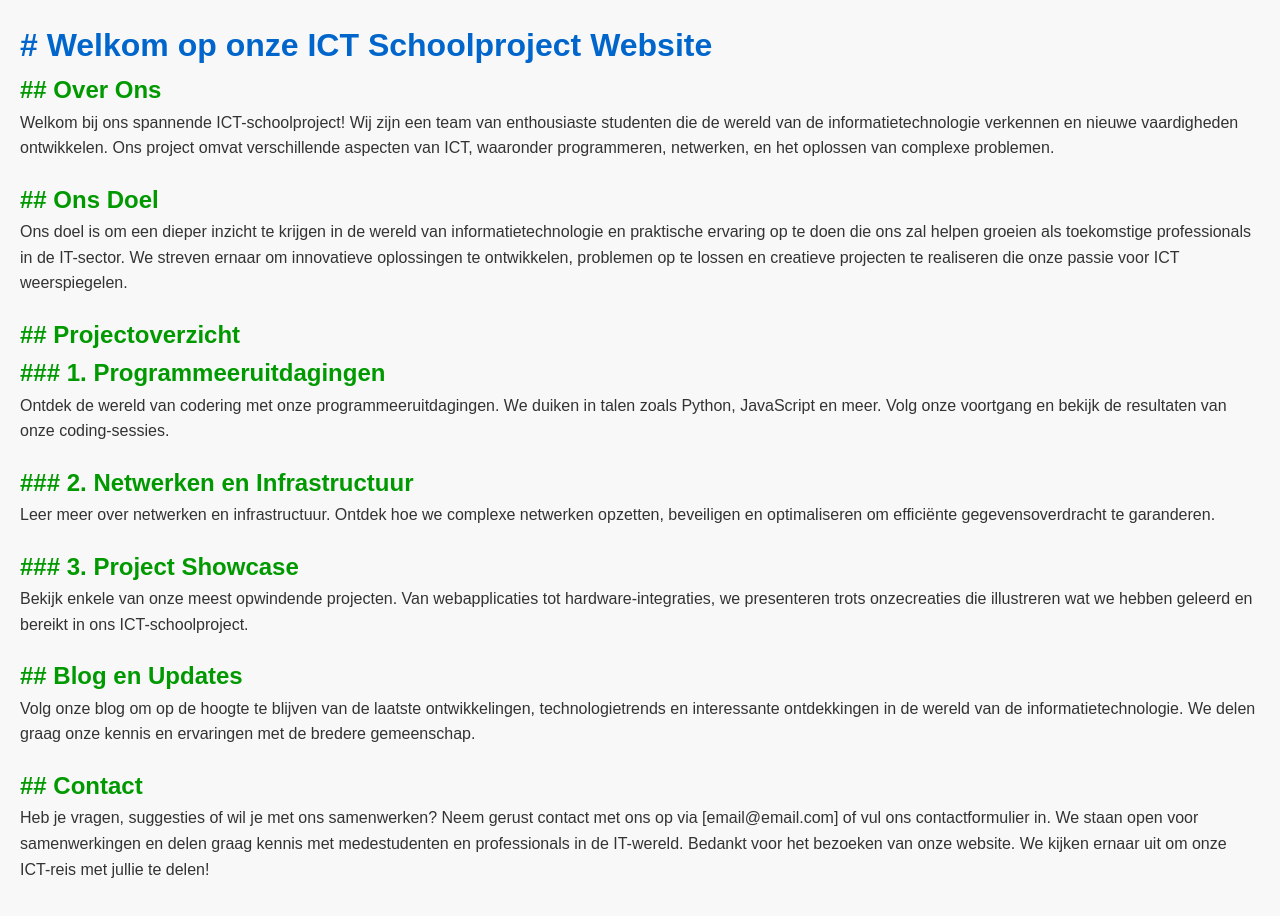
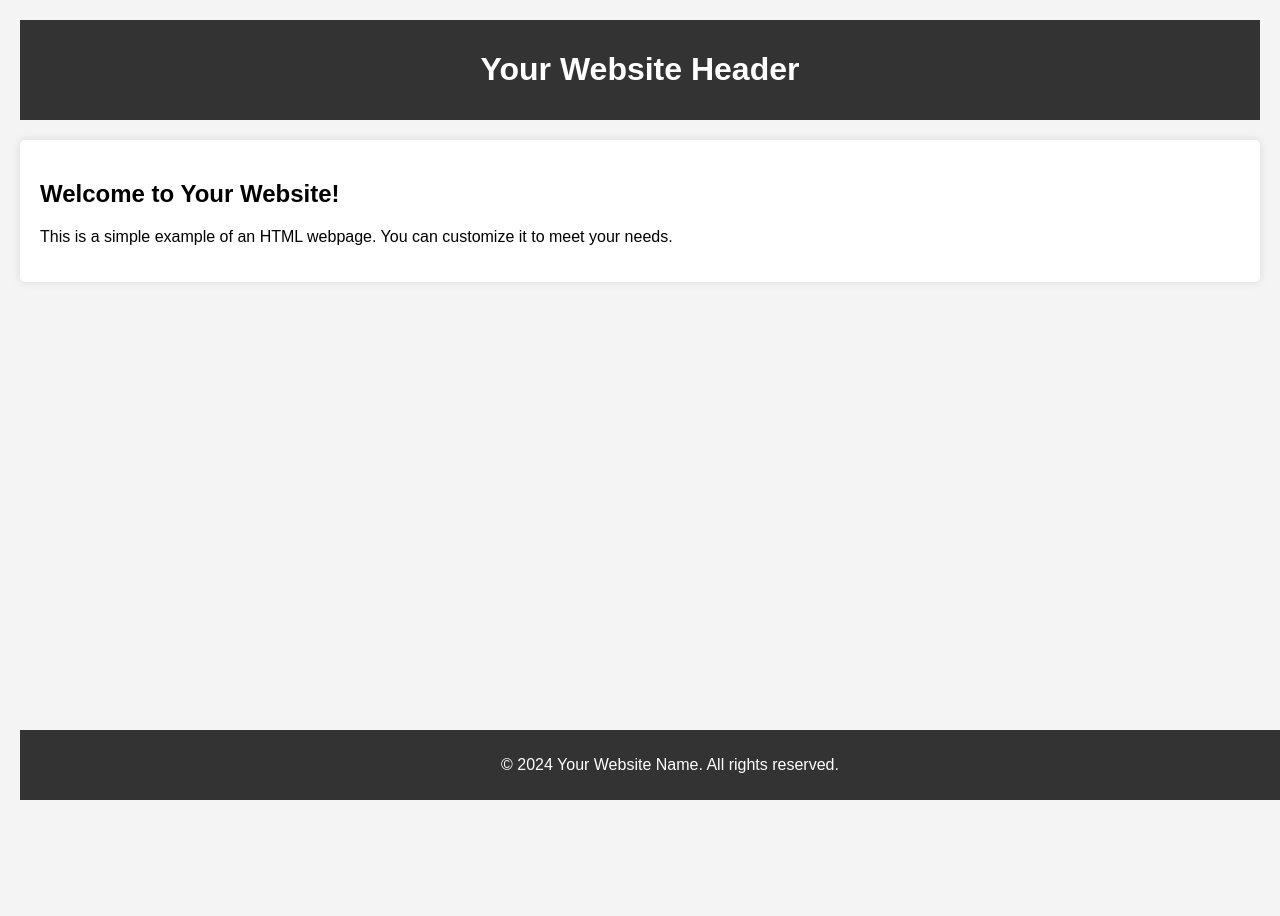
Before and after one commit to FLIPJANUS/schoolproject, a plain HTML site: page index.html in a window 1280 px wide. After the commit the page ends 800 px from the top, so only its background shows below. Drawn offline with Linux system fonts and the light colour scheme.

Commit message:
new update gusy syas

```diff
--- a/index.html
+++ b/index.html
@@ -1,152 +1,57 @@
 <!DOCTYPE html>
-<html>
+<html lang="en">
 <head>
-    <title> schoolproject </title>
-    <meta  charset="utf-8">
-    <meta name="viewport" content="width-device-width, initialscale=1.0">
-    <meta name="description" content="dit is een website die gemaakt is voor school">
-    <meta name="keywords" content="schoolwebsite, project">
-    <meta name="author" content="Daan Bruins">
-    <meta http-equiv="X-UA-Compatible" content="ie=edge">
+    <meta charset="UTF-8">
+    <meta name="viewport" content="width=device-width, initial-scale=1.0">
+    <title>Your Website Title</title>
     <style>
-        /* Reset some default browser styles */
-body, h1, h2, p, ul {
-    margin: 0;
+        body {
+            font-family: Arial, sans-serif;
+            margin: 20px;
             padding: 0;
+            background-color: #f4f4f4;
         }
 
-body {
-    font-family: 'Arial', sans-serif;
-    line-height: 1.6;
-    background-color: #f8f8f8;
-    color: #333;
-    padding: 20px;
-}
-
-.container {
-    max-width: 800px;
-    margin: 0 auto;
-}
-
-h1 {
-    color: #0066cc;
-}
-
-h2 {
-    color: #009900;
-}
-
-p {
-    margin-bottom: 20px;
-}
-
-ul {
-    list-style-type: none;
-}
-
-li {
-    padding: 5px 0;
-}
-
-a {
-    color: #0066cc;
-    text-decoration: none;
-}
-
-a:hover {
-    text-decoration: underline;
-}
-
-/* Header styles */
         header {
             background-color: #333;
             color: #fff;
-    padding: 10px 0;
+            padding: 10px;
+            text-align: center;
         }
 
-/* Navigation styles */
-nav {
-    margin-top: 10px;
+        section {
+            margin: 20px 0;
+            padding: 20px;
+            background-color: #fff;
+            border-radius: 5px;
+            box-shadow: 0 0 10px rgba(0, 0, 0, 0.1);
         }
 
-nav ul {
-    display: flex;
-    justify-content: space-around;
-}
-
-nav li {
-    margin-right: 10px;
-}
-
-/* Footer styles */
         footer {
             background-color: #333;
             color: #fff;
+            padding: 10px;
             text-align: center;
-    padding: 10px 0;
-}
-
-/* Responsive styles */
-@media (max-width: 600px) {
-    body {
-        font-size: 14px;
-    }
-
-    h1 {
-        font-size: 24px;
-    }
-
-    h2 {
-        font-size: 20px;
-    }
+            position: fixed;
+            bottom: 0;
+            width: 100%;
         }
     </style>
 </head>
 <body>
 
+    <header>
+        <h1>Your Website Header</h1>
+    </header>
 
+    <section>
+        <h2>Welcome to Your Website!</h2>
+        <p>This is a simple example of an HTML webpage. You can customize it to meet your needs.</p>
+    </section>
 
-
-
-    <h1># Welkom op onze ICT Schoolproject Website</h1>
-
-    <H2>## Over Ons</H2>
-
-    <p>Welkom bij ons spannende ICT-schoolproject! Wij zijn een team van enthousiaste studenten die de wereld van de informatietechnologie verkennen en nieuwe vaardigheden ontwikkelen. Ons project omvat verschillende aspecten van ICT, waaronder programmeren, netwerken, en het oplossen van complexe problemen.
-    </p>
-
-    <h2>## Ons Doel</h2>
-
-    <p>Ons doel is om een dieper inzicht te krijgen in de wereld van informatietechnologie en praktische ervaring op te doen die ons zal helpen groeien als toekomstige professionals in de IT-sector. We streven ernaar om innovatieve oplossingen te ontwikkelen, problemen op te lossen en creatieve projecten te realiseren die onze passie voor ICT weerspiegelen.
-    </p>
-
-    <h2>## Projectoverzicht</h2>
-
-    <h2>### 1. Programmeeruitdagingen</h2>
-
-    <p> Ontdek de wereld van codering met onze programmeeruitdagingen. We duiken in talen zoals Python, JavaScript en meer. Volg onze voortgang en bekijk de resultaten van onze coding-sessies.
-    </p>
-
-   <h2> ### 2. Netwerken en Infrastructuur</h2>
-
-   <p> Leer meer over netwerken en infrastructuur. Ontdek hoe we complexe netwerken opzetten, beveiligen en optimaliseren om efficiënte gegevensoverdracht te garanderen.
-</p>
-
-    <h2>### 3. Project Showcase</h2>
-
-    <p>Bekijk enkele van onze meest opwindende projecten. Van webapplicaties tot hardware-integraties, we presenteren trots onzecreaties die illustreren wat we hebben geleerd en bereikt in ons ICT-schoolproject.
-    </p>
-
-    <h2>## Blog en Updates </h2>
-    <p>Volg onze blog om op de hoogte te blijven van de laatste ontwikkelingen, technologietrends en interessante ontdekkingen in de wereld van de informatietechnologie. We delen graag onze kennis en ervaringen met de bredere gemeenschap.
-    </p>
-<h2>## Contact</h2>
-
-    <p>Heb je vragen, suggesties of wil je met ons samenwerken? Neem gerust contact met ons op via [email@email.com] of vul ons contactformulier in. We staan open voor samenwerkingen en delen graag kennis met medestudenten en professionals in de IT-wereld.
-
-        Bedankt voor het bezoeken van onze website. We kijken ernaar uit om onze ICT-reis met jullie te delen!
-
-    </p>
+    <footer>
+        <p>&copy; 2024 Your Website Name. All rights reserved.</p>
+    </footer>
 
 </body>
 </html>
```
Lines whose indentation alone changed are shown as unchanged.
